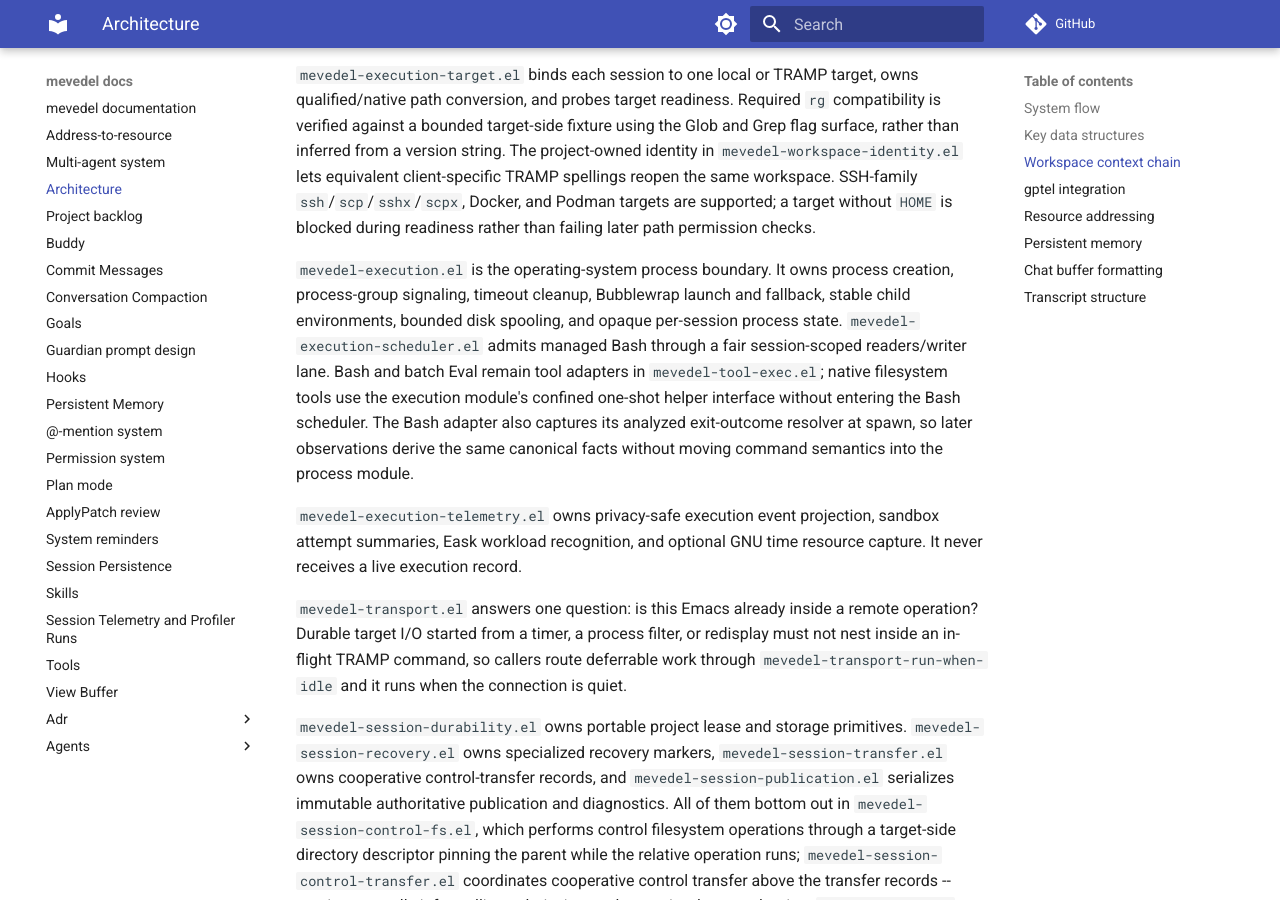
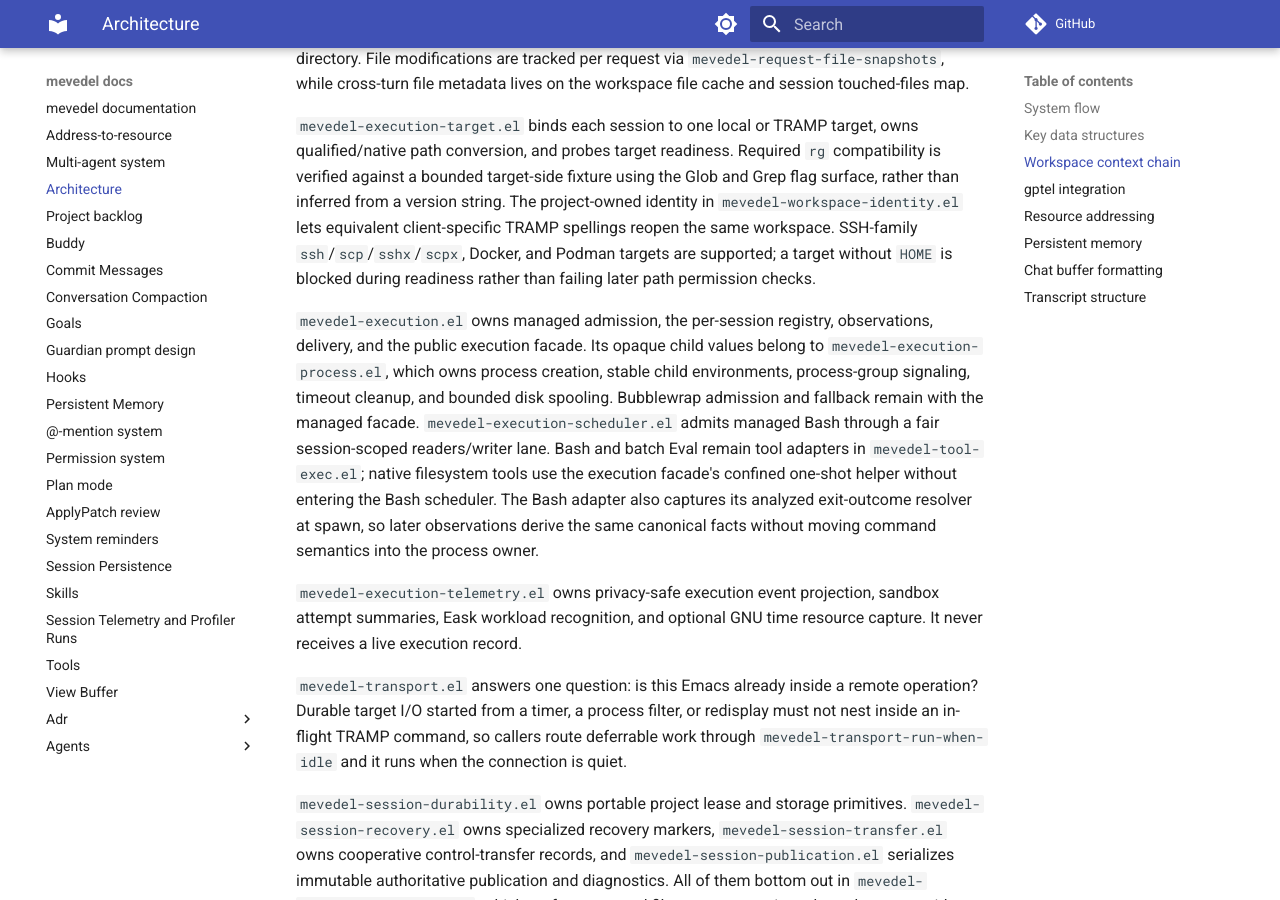
Before and after one commit to FrauH0lle/mevedel, an MkDocs documentation site: the page built from docs/architecture.md, in a window 1280 px wide and 900 px high, scrolled down 5688 px. Built offline with MkDocs 1.6.1 and Material for MkDocs 9.7.7, drawn with Linux system fonts in a browser that asks for light colours; comment, search, counter and statistics services are not loaded; some of the changed text lies outside the part shown.

Commit message:
refactor(execution): Extract process lifecycle owner

```diff
--- a/docs/architecture.md
+++ b/docs/architecture.md
@@ -94,11 +94,13 @@ invariants.  `mevedel-workspace.el` owns workspace registry and state lookup,
   may point `audit-session` at its durable parent for redacted audit events and
   shared target mutation authority; its runtime queues and unsanitized logs
   remain side-owned. The transient
-  `execution-state` slot is opaque outside
-  `mevedel-execution.el`; process records, timers, spools, and process groups
-  never enter the general session model or persisted sidecar. Execution
-  telemetry receives only immutable identities and privacy-safe fact plists
-  through `mevedel-execution-telemetry.el`. Portable lease
+  `execution-state` slot is opaque outside `mevedel-execution.el`;
+  `mevedel-execution-process.el` keeps child processes, timers, spools, and
+  process groups behind an opaque child value, so they never enter the general
+  session model or persisted sidecar. `mevedel-execution-telemetry.el` owns an
+  opaque per-execution context containing live ownership provenance, mutable
+  summary cells, and privacy-safe event facts, but no live process record.
+  Portable lease
   generations persist only the boolean unsettled-mutation safety latch needed
   when those transient records disappear.
 - **`mevedel-goal`**: identity, objective, lifecycle status and reason,
@@ -252,16 +254,18 @@ client-specific TRAMP spellings reopen the same workspace.  SSH-family
 without `HOME` is blocked during readiness rather than failing later path
 permission checks.
 
-`mevedel-execution.el` is the operating-system process boundary. It owns
-process creation, process-group signaling, timeout cleanup, Bubblewrap launch
-and fallback, stable child environments, bounded disk spooling, and opaque
-per-session process state. `mevedel-execution-scheduler.el` admits managed Bash
-through a fair session-scoped readers/writer lane. Bash and batch Eval remain
-tool adapters in `mevedel-tool-exec.el`; native filesystem tools use the
-execution module's confined one-shot helper interface without entering the
-Bash scheduler. The Bash adapter also captures its analyzed exit-outcome
-resolver at spawn, so later observations derive the same canonical facts
-without moving command semantics into the process module.
+`mevedel-execution.el` owns managed admission, the per-session registry,
+observations, delivery, and the public execution facade. Its opaque child
+values belong to `mevedel-execution-process.el`, which owns process creation,
+stable child environments, process-group signaling, timeout cleanup, and
+bounded disk spooling. Bubblewrap admission and fallback remain with the
+managed facade. `mevedel-execution-scheduler.el` admits managed Bash through a
+fair session-scoped readers/writer lane. Bash and batch Eval remain tool
+adapters in `mevedel-tool-exec.el`; native filesystem tools use the execution
+facade's confined one-shot helper without entering the Bash scheduler. The
+Bash adapter also captures its analyzed exit-outcome resolver at spawn, so
+later observations derive the same canonical facts without moving command
+semantics into the process owner.
 
 `mevedel-execution-telemetry.el` owns privacy-safe execution event projection,
 sandbox attempt summaries, Eask workload recognition, and optional GNU time
```
Also changed, not shown: AGENTS.md (+2 -1 lines), docs/tools.md (+12 -11 lines), 14 other files.
